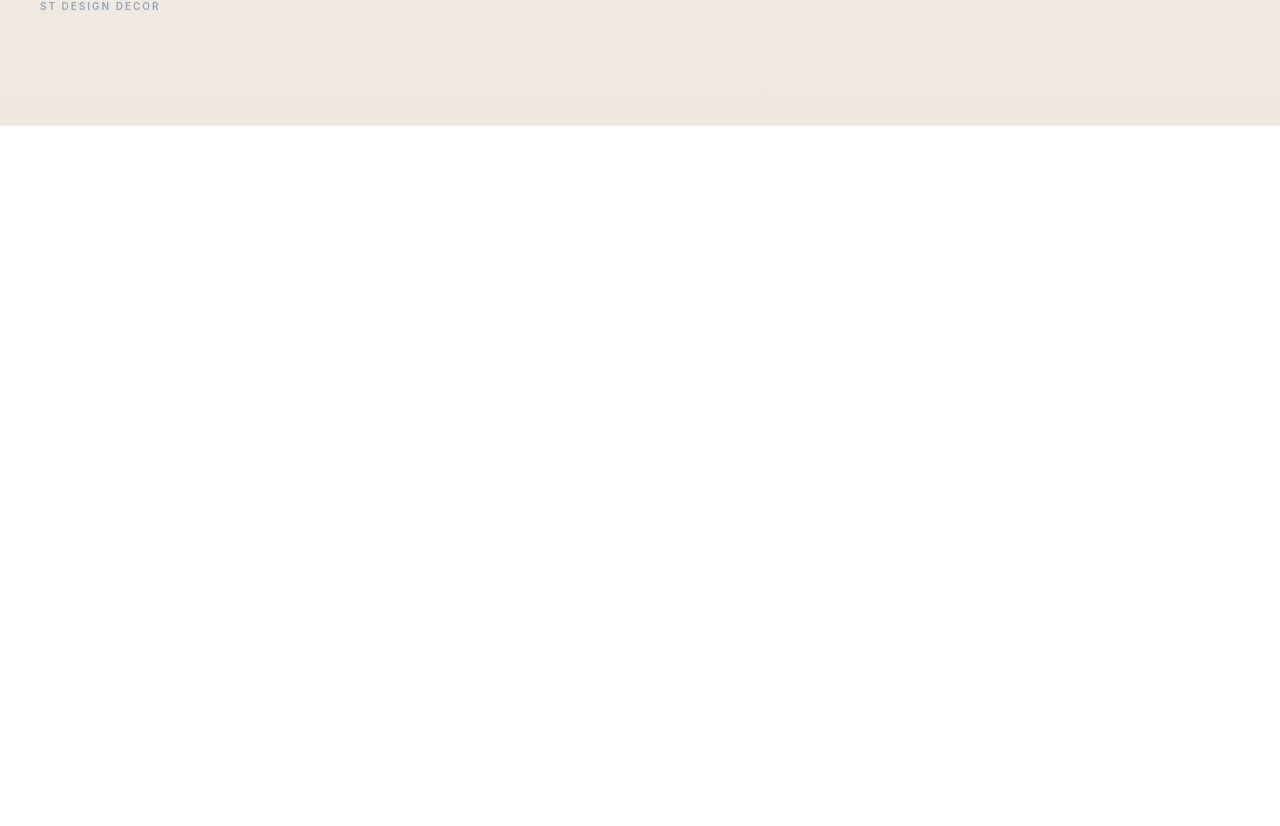
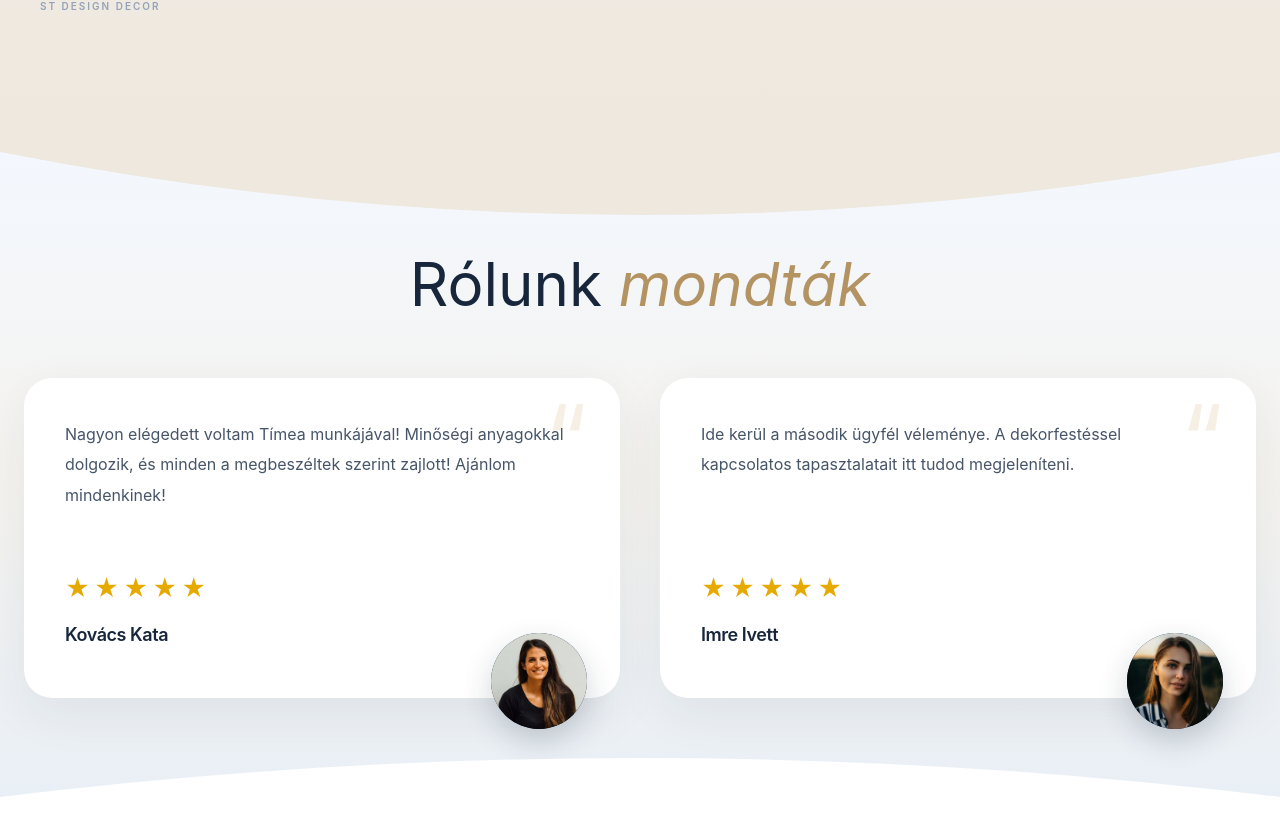
Before and after one commit to zoltannyiri/ST-Decor, a React (Vite) app in the folder web/: page / in a window 1280 px wide. Shown: the part 2737-3563 px from the top of the page. Before the commit the page ends 2863 px from the top, so only its background shows below. Built offline with nearby package versions, Linux system fonts and the light colour scheme.

Commit message:
create TestimonalsSection

```diff
--- /dev/null
+++ b/web/src/components/Home/TestimonialsSection.jsx
@@ -0,0 +1,153 @@
+
+import { motion } from "motion/react"
+
+const reviews = [
+  {
+    id: 1,
+    name: "Kovács Kata",
+    rating: 5,
+    text: "Nagyon elégedett voltam Tímea munkájával! Minőségi anyagokkal dolgozik, és minden a megbeszéltek szerint zajlott! Ajánlom mindenkinek!",
+    image: "/kovacs_kata.webp",
+  },
+  {
+    id: 2,
+    name: "Imre Ivett",
+    rating: 5,
+    text: "Ide kerül a második ügyfél véleménye. A dekorfestéssel kapcsolatos tapasztalatait itt tudod megjeleníteni.",
+    image: "/imre_ivett.webp",
+  },
+]
+
+export default function TestimonialsSection() {
+  return (
+    <section
+      id="velemenyek"
+      className="
+        relative overflow-hidden
+        bg-linear-to-b
+        from-[#f3f8ff] via-[#f5f3ef] to-[#e8eff7]
+        px-6 py-24 lg:py-32
+      "
+    >
+      <svg
+        className="pointer-events-none absolute top-[-1px] left-0 z-10 h-10 w-full lg:h-24"
+        viewBox="0 0 1920 160"
+        preserveAspectRatio="none"
+        aria-hidden="true"
+      >
+        <path
+          d="M0 0 H1920 V45 Q960 255 0 45 Z"
+          fill="#eee8df"
+        />
+      </svg>
+      <div className="relative mx-auto max-w-7xl">
+
+        {/* Szekció fejléce */}
+        <motion.div
+          initial={{ opacity: 0, y: 25 }}
+          whileInView={{ opacity: 1, y: 0 }}
+          viewport={{ once: true }}
+          transition={{ duration: 0.7 }}
+          className="mb-16 text-center"
+        >
+          {/* <p className="mb-4 text-[11px] font-semibold uppercase tracking-[0.3em] text-[#b39361]">
+            Visszajelzések
+          </p> */}
+
+          <h2 className="font-garamond text-5xl text-[#18263c] sm:text-6xl">
+            Rólunk <span className="italic text-[#b39361]">mondták</span>
+          </h2>
+        </motion.div>
+
+        {/* Véleménykártyák */}
+        <div className="grid grid-cols-1 gap-14 lg:grid-cols-2 lg:gap-10">
+          {reviews.map((review, index) => (
+            <motion.article
+              key={review.id}
+              initial={{ opacity: 0, y: 40 }}
+              whileInView={{ opacity: 1, y: 0 }}
+              viewport={{ once: true, amount: 0.2 }}
+              transition={{
+                duration: 0.7,
+                delay: index * 0.15,
+                ease: "easeOut",
+              }}
+              className="
+                group relative flex h-full min-h-[320px]
+                flex-col rounded-[28px]
+                border border-white/70
+                bg-white px-8 pt-10 pb-12
+                shadow-[0_15px_50px_rgba(24,38,60,0.07)]
+                transition-shadow duration-300
+                hover:shadow-[0_25px_60px_rgba(24,38,60,0.12)]
+                sm:px-10
+              "
+            >
+              {/* Idézőjel */}
+              <span
+                aria-hidden="true"
+                className="
+                  absolute right-8 top-3
+                  font-garamond text-8xl
+                  leading-none text-[#c39d4a]/15
+                "
+              >
+                “
+              </span>
+
+              {/* Vélemény */}
+              <p className="relative z-10 flex-1 text-[15px] leading-[1.9] text-[#475569] sm:text-base">
+                {review.text}
+              </p>
+
+              {/* Csillagok, név és dátum */}
+              <div className="mt-8 pr-16">
+
+                <div
+                  role="img"
+                  aria-label={`${review.rating} csillagos értékelés`}
+                  className="mb-4 flex gap-1 text-2xl text-[#e5a900]"
+                >
+                  {Array.from({ length: 5 }, (_, i) => (
+                    <span key={i} aria-hidden="true">
+                      {i < review.rating ? "★" : "☆"}
+                    </span>
+                  ))}
+                </div>
+
+                <h3 className="text-lg font-semibold tracking-tight text-[#18263c]">
+                  {review.name}
+                </h3>
+
+              </div>
+
+              {/* Kilógó kör alakú profilikon */}
+              <div
+                className=" absolute -bottom-8 right-8 flex h-24 w-24 items-center justify-center rounded-full bg-[#18263c] shadow-[0_12px_30px_rgba(24,38,60,0.20)]
+                  transition-transform duration-300 group-hover:scale-105">
+                <img
+                  src={review.image}
+                  alt={`${review.name} profilképe`}
+                  loading="lazy"
+                  decoding="async"
+                  className="rounded-full object-cover"
+                />
+              </div>
+            </motion.article>
+          ))}
+        </div>
+      </div>
+      <svg
+        className="pointer-events-none absolute bottom-[-1px] left-0 z-20 h-10 w-full lg:h-24"
+        viewBox="0 0 1920 160"
+        preserveAspectRatio="none"
+        aria-hidden="true"
+      >
+        <path
+          d="M0 110 Q960 -20 1920 110 L1920 160 L0 160 Z"
+          fill="#ffffff"
+        />
+      </svg>
+    </section>
+  )
+}
--- a/web/src/pages/HomePage.jsx
+++ b/web/src/pages/HomePage.jsx
@@ -1,11 +1,13 @@
 import AboutSection from "../components/Home/AboutSection"
 import HeroHeader from "../components/Home/HeroHeader"
+import TestimonalsSection from "../components/Home/TestimonialsSection"
 
 export default function HomePage() {
   return (
     <div className="min-h-screen bg-linear-to-br from-[white] via-[#f3f8ff] to-[#dcebff]">
       <HeroHeader />
       <AboutSection />
+      <TestimonalsSection />
     </div>
   )
 }
```
Also changed, not shown: web/public/imre_ivett.webp (added), web/public/kovacs_kata.webp (added).
